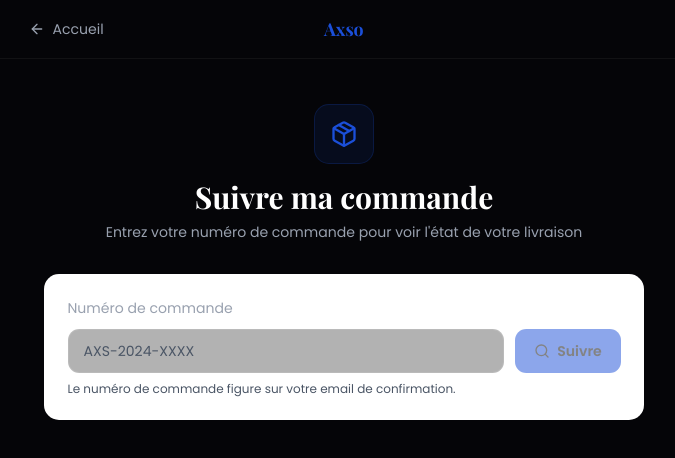
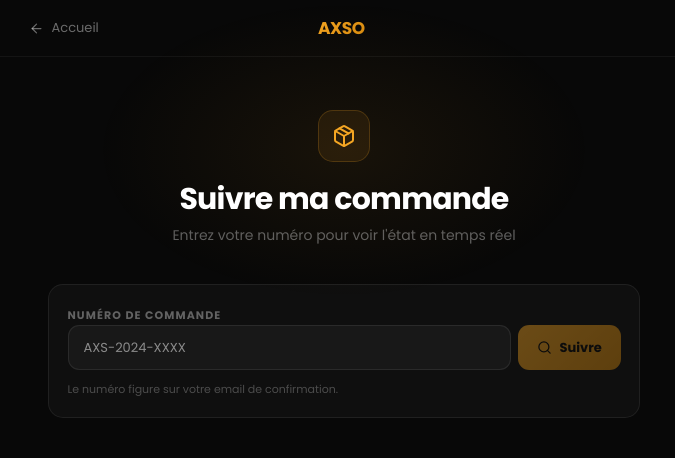
Before and after one commit to Yannyenks/axso, a Next.js app: page /suivi in a window 1280 px wide. Shown: the top 458 px of the page, without its empty margins (296-971 px from the left). Built offline with nearby package versions, Linux system fonts and the light colour scheme.

Commit message:
Suivi commande: refonte charte AXSO - dark theme amber gold

```diff
--- a/app/suivi/page.tsx
+++ b/app/suivi/page.tsx
@@ -1,14 +1,14 @@
 "use client";
 import { useState } from "react";
-import { Search, Package, Truck, CheckCircle, Clock, MapPin, Phone, ArrowLeft, AlertCircle } from "lucide-react";
+import { Search, Package, Truck, CheckCircle, Clock, MapPin, Phone, ArrowLeft, AlertCircle, ShoppingBag } from "lucide-react";
 import Link from "next/link";
 
 const ETAPES = [
-  { statut: "en_attente", label: "Commande reçue", icon: Clock },
-  { statut: "confirmee", label: "Confirmée", icon: CheckCircle },
-  { statut: "en_preparation", label: "En préparation", icon: Package },
-  { statut: "en_livraison", label: "En livraison", icon: Truck },
-  { statut: "livree", label: "Livrée", icon: CheckCircle },
+  { statut: "en_attente",    label: "Reçue",        Icon: Clock         },
+  { statut: "confirmee",     label: "Confirmée",    Icon: CheckCircle   },
+  { statut: "en_preparation",label: "Préparation",  Icon: Package       },
+  { statut: "en_livraison",  label: "En route",     Icon: Truck         },
+  { statut: "livree",        label: "Livrée",       Icon: CheckCircle   },
 ];
 
 const ORDRE = ["en_attente", "confirmee", "en_preparation", "en_livraison", "livree"];
@@ -42,154 +42,184 @@ export default function SuiviPage() {
 
   const etapeActuelle = commande ? ORDRE.indexOf(commande.statut) : -1;
 
-  const statutColors: Record<string, string> = {
-    en_attente: "#f59e0b",
-    confirmee: "#60a5fa",
-    en_preparation: "#a78bfa",
-    en_livraison: "#1B4FD8",
-    livree: "#34d399",
-    annulee: "#f87171",
-  };
+  return (
+    <div className="min-h-screen bg-[#080808] text-white flex flex-col"
+      style={{ fontFamily: "'Poppins','Century Gothic',system-ui,sans-serif" }}>
 
-  return (
-    <div className="min-h-screen bg-[#050508] text-white flex flex-col">
+      {/* Glow ambiant */}
+      <div className="fixed top-0 left-1/2 -translate-x-1/2 w-[500px] h-[300px] pointer-events-none"
+        style={{ background: "radial-gradient(ellipse, rgba(245,166,35,0.07) 0%, transparent 70%)" }} />
+
       {/* Header */}
-      <header className="border-b border-white/5 px-4 py-4">
+      <header className="relative z-10 border-b border-white/5 px-5 py-4">
         <div className="max-w-2xl mx-auto flex items-center justify-between">
-          <Link href="/" className="flex items-center gap-2 text-gray-400 hover:text-white transition-colors">
-            <ArrowLeft size={16} />
-            <span className="text-sm">Accueil</span>
+          <Link href="/" className="flex items-center gap-2 text-white/40 hover:text-white/70 transition-colors text-[13px]">
+            <ArrowLeft size={15} />
+            Accueil
           </Link>
-          <div className="font-playfair font-bold text-[#1B4FD8] text-lg">Axso</div>
+          <span className="font-bold text-[17px] tracking-tight"
+            style={{ background: "linear-gradient(135deg,#F5A623,#d4880d)", WebkitBackgroundClip: "text", WebkitTextFillColor: "transparent", backgroundClip: "text" }}>
+            AXSO
+          </span>
           <div className="w-20" />
         </div>
       </header>
 
-      <main className="flex-1 max-w-2xl mx-auto w-full px-4 py-12 space-y-8">
-        {/* Titre */}
-        <div className="text-center">
-          <div className="w-16 h-16 rounded-2xl bg-[#1B4FD8]/10 border border-[#1B4FD8]/20 flex items-center justify-center mx-auto mb-4">
-            <Package size={28} className="text-[#1B4FD8]" />
+      <main className="relative z-10 flex-1 max-w-2xl mx-auto w-full px-5 py-14 space-y-6">
+
+        {/* Hero */}
+        <div className="text-center mb-10">
+          <div className="w-14 h-14 rounded-2xl mx-auto mb-5 flex items-center justify-center"
+            style={{ background: "rgba(245,166,35,0.08)", border: "1px solid rgba(245,166,35,0.2)" }}>
+            <Package size={24} style={{ color: "#F5A623" }} />
           </div>
-          <h1 className="text-3xl font-bold font-playfair mb-2">Suivre ma commande</h1>
-          <p className="text-gray-400">Entrez votre numéro de commande pour voir l'état de votre livraison</p>
+          <h1 className="text-3xl font-bold mb-2 tracking-tight">Suivre ma commande</h1>
+          <p className="text-white/35 text-[14px]">Entrez votre numéro pour voir l'état en temps réel</p>
         </div>
 
-        {/* Formulaire de recherche */}
-        <form onSubmit={chercher} className="bg-white border border-white/5 rounded-2xl p-6">
-          <label className="text-gray-400 text-sm block mb-3">Numéro de commande</label>
-          <div className="flex gap-3">
+        {/* Formulaire */}
+        <form onSubmit={chercher}
+          className="rounded-2xl p-5 space-y-3"
+          style={{ background: "rgba(255,255,255,0.03)", border: "1px solid rgba(255,255,255,0.07)" }}>
+          <label className="text-[11px] font-bold text-white/35 uppercase tracking-widest">
+            Numéro de commande
+          </label>
+          <div className="flex gap-2">
             <input
               value={numero}
               onChange={e => setNumero(e.target.value.toUpperCase())}
               placeholder="AXS-2024-XXXX"
-              className="flex-1 bg-black/30 border border-white/10 rounded-xl px-4 py-3 text-white font-mono text-sm focus:outline-none focus:border-[#1B4FD8]/50 placeholder:text-gray-600"
+              className="flex-1 rounded-xl px-4 py-3 text-white font-mono text-[13px] outline-none transition-all"
+              style={{
+                background: "rgba(255,255,255,0.04)",
+                border: "1px solid rgba(255,255,255,0.08)",
+              }}
+              onFocus={e => (e.target.style.borderColor = "rgba(245,166,35,0.4)")}
+              onBlur={e => (e.target.style.borderColor = "rgba(255,255,255,0.08)")}
             />
             <button
               type="submit"
               disabled={recherche || !numero.trim()}
-              className="flex items-center gap-2 px-5 py-3 rounded-xl font-semibold text-sm transition-all hover:opacity-90 disabled:opacity-50"
-              style={{ backgroundColor: "#1B4FD8", color: "#0a0a0a" }}
-            >
-              {recherche ? (
-                <div className="w-4 h-4 border-2 border-black/30 border-t-black rounded-full animate-spin" />
-              ) : (
-                <Search size={16} />
-              )}
-              {recherche ? "..." : "Suivre"}
+              className="flex items-center gap-2 px-5 py-3 rounded-xl font-bold text-[13px] transition-all disabled:opacity-40"
+              style={{ background: "linear-gradient(135deg,#F5A623,#d4880d)", color: "#080808" }}>
+              {recherche
+                ? <div className="w-4 h-4 border-2 border-black/20 border-t-black/70 rounded-full animate-spin" />
+                : <Search size={15} />}
+              {recherche ? "…" : "Suivre"}
             </button>
           </div>
-          <p className="text-gray-600 text-xs mt-2">Le numéro de commande figure sur votre email de confirmation.</p>
+          <p className="text-white/25 text-[11px]">Le numéro figure sur votre email de confirmation.</p>
         </form>
 
         {/* Erreur */}
         {erreur && (
-          <div className="flex items-start gap-3 bg-red-500/10 border border-red-500/20 rounded-2xl p-5">
-            <AlertCircle size={18} className="text-red-400 flex-shrink-0 mt-0.5" />
-            <p className="text-red-300 text-sm">{erreur}</p>
+          <div className="flex items-start gap-3 rounded-2xl p-4"
+            style={{ background: "rgba(239,68,68,0.08)", border: "1px solid rgba(239,68,68,0.2)" }}>
+            <AlertCircle size={16} className="text-red-400 shrink-0 mt-0.5" />
+            <p className="text-red-300 text-[13px]">{erreur}</p>
           </div>
         )}
 
         {/* Résultat */}
         {commande && (
           <div className="space-y-4">
-            {/* Header commande */}
-            <div className="bg-white border border-white/5 rounded-2xl p-6">
-              <div className="flex items-start justify-between mb-4">
+
+            {/* Card statut */}
+            <div className="rounded-2xl p-6"
+              style={{ background: "rgba(255,255,255,0.03)", border: "1px solid rgba(255,255,255,0.07)" }}>
+              <div className="flex items-start justify-between mb-6">
                 <div>
-                  <p className="text-gray-400 text-xs mb-1">Commande</p>
-                  <p className="text-white font-mono font-bold text-lg">{commande.numero}</p>
-                  <p className="text-gray-500 text-xs mt-1">{commande.tenant?.nomBoutique}</p>
+                  <p className="text-[10px] font-bold text-white/30 uppercase tracking-widest mb-1">Commande</p>
+                  <p className="font-mono font-bold text-[18px] text-white">{commande.numero}</p>
+                  {commande.tenant?.nomBoutique && (
+                    <p className="text-[11px] text-white/35 mt-1">{commande.tenant.nomBoutique}</p>
+                  )}
                 </div>
                 {commande.statut === "annulee" ? (
-                  <span className="text-xs px-3 py-1.5 rounded-full bg-red-500/15 text-red-400 border border-red-500/20 font-medium">Annulée</span>
+                  <span className="text-[11px] font-bold px-3 py-1.5 rounded-full"
+                    style={{ background: "rgba(239,68,68,0.1)", color: "#f87171", border: "1px solid rgba(239,68,68,0.2)" }}>
+                    Annulée
+                  </span>
+                ) : commande.statut === "livree" ? (
+                  <span className="text-[11px] font-bold px-3 py-1.5 rounded-full"
+                    style={{ background: "rgba(16,185,129,0.1)", color: "#34d399", border: "1px solid rgba(16,185,129,0.2)" }}>
+                    ✓ Livrée
+                  </span>
                 ) : (
-                  <span className="text-xs px-3 py-1.5 rounded-full font-medium border" style={{
-                    backgroundColor: `${statutColors[commande.statut]}15`,
-                    color: statutColors[commande.statut],
-                    borderColor: `${statutColors[commande.statut]}30`,
-                  }}>
-                    {ETAPES.find(e => e.statut === commande.statut)?.label || commande.statut}
+                  <span className="text-[11px] font-bold px-3 py-1.5 rounded-full"
+                    style={{ background: "rgba(245,166,35,0.1)", color: "#F5A623", border: "1px solid rgba(245,166,35,0.25)" }}>
+                    {ETAPES.find(e => e.statut === commande.statut)?.label ?? commande.statut}
                   </span>
                 )}
               </div>
 
-              {/* Progression */}
+              {/* Timeline */}
               {commande.statut !== "annulee" && (
-                <div className="mt-6">
-                  <div className="flex items-center gap-0">
+                <div className="flex items-start">
                   {ETAPES.map((etape, i) => {
-                      const actif = i <= etapeActuelle;
+                    const fait    = i < etapeActuelle;
                     const courant = i === etapeActuelle;
-                      const Icon = etape.icon;
+                    const futur   = i > etapeActuelle;
+                    const { Icon } = etape;
                     return (
                       <div key={etape.statut} className="flex items-center flex-1">
-                          <div className="flex flex-col items-center">
-                            <div
-                              className="w-8 h-8 rounded-full flex items-center justify-center border-2 transition-all"
-                              style={{
-                                backgroundColor: actif ? "#1B4FD8" : "#1a1a2e",
-                                borderColor: actif ? "#1B4FD8" : "#2a2a3e",
-                              }}
-                            >
-                              <Icon size={14} className={actif ? "text-black" : "text-gray-600"} />
+                        <div className="flex flex-col items-center gap-1.5 flex-shrink-0">
+                          <div className="w-8 h-8 rounded-full flex items-center justify-center transition-all"
+                            style={
+                              fait    ? { background: "rgba(245,166,35,0.15)", border: "1.5px solid rgba(245,166,35,0.4)" } :
+                              courant ? { background: "#F5A623", border: "1.5px solid #F5A623" } :
+                                        { background: "rgba(255,255,255,0.04)", border: "1.5px solid rgba(255,255,255,0.08)" }
+                            }>
+                            <Icon size={13}
+                              style={{ color: fait ? "#F5A623" : courant ? "#080808" : "rgba(255,255,255,0.2)" }} />
                           </div>
-                            <p className={`text-[9px] mt-1.5 text-center leading-tight max-w-[60px] ${actif ? "text-[#1B4FD8]" : "text-gray-600"} ${courant ? "font-bold" : ""}`}>
+                          <p className="text-[9px] text-center leading-tight max-w-[52px]"
+                            style={{ color: fait || courant ? (courant ? "#F5A623" : "rgba(245,166,35,0.7)") : "rgba(255,255,255,0.2)", fontWeight: courant ? 700 : 400 }}>
                             {etape.label}
                           </p>
                         </div>
                         {i < ETAPES.length - 1 && (
-                            <div className="flex-1 h-0.5 mx-1 mb-5" style={{ backgroundColor: i < etapeActuelle ? "#1B4FD8" : "#1a1a2e" }} />
+                          <div className="flex-1 h-px mx-1 mb-5 transition-all"
+                            style={{ background: fait ? "rgba(245,166,35,0.4)" : "rgba(255,255,255,0.06)" }} />
                         )}
                       </div>
                     );
                   })}
                 </div>
-                </div>
               )}
             </div>
 
-            {/* Détails livraison */}
-            <div className="bg-white border border-white/5 rounded-2xl p-6 space-y-4">
-              <h3 className="text-white font-semibold">Informations de livraison</h3>
+            {/* Livraison */}
+            <div className="rounded-2xl p-5 space-y-4"
+              style={{ background: "rgba(255,255,255,0.03)", border: "1px solid rgba(255,255,255,0.07)" }}>
+              <p className="text-[11px] font-bold text-white/30 uppercase tracking-widest">Livraison</p>
               <div className="space-y-3">
+                {commande.adresseLivraison && (
                   <div className="flex items-start gap-3">
-                  <MapPin size={15} className="text-[#1B4FD8] mt-0.5 flex-shrink-0" />
+                    <div className="w-7 h-7 rounded-lg flex items-center justify-center shrink-0"
+                      style={{ background: "rgba(245,166,35,0.08)", border: "1px solid rgba(245,166,35,0.15)" }}>
+                      <MapPin size={12} style={{ color: "#F5A623" }} />
+                    </div>
                     <div>
-                    <p className="text-gray-400 text-xs">Adresse de livraison</p>
-                    <p className="text-white text-sm">{commande.adresseLivraison}, {commande.ville}</p>
+                      <p className="text-[10px] text-white/30 mb-0.5">Adresse</p>
+                      <p className="text-[13px] text-white">{commande.adresseLivraison}, {commande.ville}</p>
                     </div>
                   </div>
+                )}
                 {commande.livreur && (
                   <div className="flex items-start gap-3">
-                    <Truck size={15} className="text-[#1B4FD8] mt-0.5 flex-shrink-0" />
+                    <div className="w-7 h-7 rounded-lg flex items-center justify-center shrink-0"
+                      style={{ background: "rgba(245,166,35,0.08)", border: "1px solid rgba(245,166,35,0.15)" }}>
+                      <Truck size={12} style={{ color: "#F5A623" }} />
+                    </div>
                     <div>
-                      <p className="text-gray-400 text-xs">Livreur assigné</p>
-                      <p className="text-white text-sm">{commande.livreur.nom}</p>
+                      <p className="text-[10px] text-white/30 mb-0.5">Livreur</p>
+                      <p className="text-[13px] text-white">{commande.livreur.nom}</p>
                       {commande.livreur.telephone && (
-                        <a href={`tel:${commande.livreur.telephone}`} className="flex items-center gap-1 text-[#1B4FD8] text-xs mt-0.5 hover:underline">
-                          <Phone size={11} />
-                          {commande.livreur.telephone}
+                        <a href={`tel:${commande.livreur.telephone}`}
+                          className="flex items-center gap-1 text-[11px] mt-0.5 hover:underline"
+                          style={{ color: "#F5A623" }}>
+                          <Phone size={10} /> {commande.livreur.telephone}
                         </a>
                       )}
                     </div>
@@ -197,10 +227,13 @@ export default function SuiviPage() {
                 )}
                 {commande.numeroSuivi && (
                   <div className="flex items-start gap-3">
-                    <Package size={15} className="text-[#1B4FD8] mt-0.5 flex-shrink-0" />
+                    <div className="w-7 h-7 rounded-lg flex items-center justify-center shrink-0"
+                      style={{ background: "rgba(245,166,35,0.08)", border: "1px solid rgba(245,166,35,0.15)" }}>
+                      <Package size={12} style={{ color: "#F5A623" }} />
+                    </div>
                     <div>
-                      <p className="text-gray-400 text-xs">Numéro de suivi transporteur</p>
-                      <p className="text-white text-sm font-mono">{commande.numeroSuivi}</p>
+                      <p className="text-[10px] text-white/30 mb-0.5">Numéro de suivi</p>
+                      <p className="text-[13px] text-white font-mono">{commande.numeroSuivi}</p>
                     </div>
                   </div>
                 )}
@@ -208,23 +241,25 @@ export default function SuiviPage() {
             </div>
 
             {/* Articles */}
-            <div className="bg-white border border-white/5 rounded-2xl p-6">
-              <h3 className="text-white font-semibold mb-4">Articles commandés</h3>
+            <div className="rounded-2xl p-5"
+              style={{ background: "rgba(255,255,255,0.03)", border: "1px solid rgba(255,255,255,0.07)" }}>
+              <p className="text-[11px] font-bold text-white/30 uppercase tracking-widest mb-4">Articles</p>
               <div className="space-y-3">
                 {commande.lignes?.map((ligne: any, i: number) => (
                   <div key={i} className="flex items-center gap-3">
-                    <div className="w-10 h-10 rounded-lg bg-white/5 flex-shrink-0 overflow-hidden">
+                    <div className="w-10 h-10 rounded-xl overflow-hidden shrink-0"
+                      style={{ background: "rgba(255,255,255,0.05)", border: "1px solid rgba(255,255,255,0.07)" }}>
                       {ligne.imageUrl
                         ? <img src={ligne.imageUrl} alt={ligne.nom} className="w-full h-full object-cover" />
-                        : <div className="w-full h-full flex items-center justify-center text-sm">📦</div>}
+                        : <div className="w-full h-full flex items-center justify-center">
+                            <ShoppingBag size={14} className="text-white/20" />
+                          </div>}
                     </div>
                     <div className="flex-1 min-w-0">
-                      <p className="text-white text-sm truncate">{ligne.nom}</p>
-                      {ligne.variante && <p className="text-gray-500 text-xs">{ligne.variante}</p>}
+                      <p className="text-[13px] text-white truncate">{ligne.nom}</p>
+                      {ligne.variante && <p className="text-[11px] text-white/35">{ligne.variante}</p>}
                     </div>
-                    <div className="text-right flex-shrink-0">
-                      <p className="text-white text-sm">x{ligne.quantite}</p>
-                    </div>
+                    <span className="text-[12px] font-bold text-white/50 shrink-0">×{ligne.quantite}</span>
                   </div>
                 ))}
               </div>
@@ -232,22 +267,21 @@ export default function SuiviPage() {
 
             {/* Contact boutique */}
             {commande.tenant?.whatsapp && (
-              <div className="bg-white border border-white/5 rounded-2xl p-5 flex items-center justify-between">
+              <div className="rounded-2xl p-5 flex items-center justify-between"
+                style={{ background: "rgba(37,211,102,0.05)", border: "1px solid rgba(37,211,102,0.15)" }}>
                 <div>
-                  <p className="text-white font-medium text-sm">Besoin d'aide ?</p>
-                  <p className="text-gray-500 text-xs">Contactez {commande.tenant.nomBoutique}</p>
+                  <p className="text-[13px] font-semibold text-white">Besoin d'aide ?</p>
+                  <p className="text-[11px] text-white/35 mt-0.5">Contactez {commande.tenant.nomBoutique}</p>
                 </div>
-                <a
-                  href={`https://wa.me/${commande.tenant.whatsapp.replace(/\D/g, "")}?text=Bonjour, j'ai une question sur ma commande ${commande.numero}`}
-                  target="_blank"
-                  rel="noopener noreferrer"
-                  className="flex items-center gap-2 px-4 py-2 rounded-xl text-sm font-medium bg-green-500/15 text-green-400 border border-green-500/20 hover:bg-green-500/20 transition-colors"
-                >
-                  <Phone size={14} />
-                  WhatsApp
+                <a href={`https://wa.me/${commande.tenant.whatsapp.replace(/\D/g, "")}?text=Bonjour, j'ai une question sur ma commande ${commande.numero}`}
+                  target="_blank" rel="noopener noreferrer"
+                  className="flex items-center gap-2 px-4 py-2 rounded-xl text-[12px] font-bold transition-all hover:opacity-80"
+                  style={{ background: "rgba(37,211,102,0.15)", color: "#25D366", border: "1px solid rgba(37,211,102,0.25)" }}>
+                  <Phone size={13} /> WhatsApp
                 </a>
               </div>
             )}
+
           </div>
         )}
       </main>
```
Lines whose indentation alone changed are shown as unchanged.
